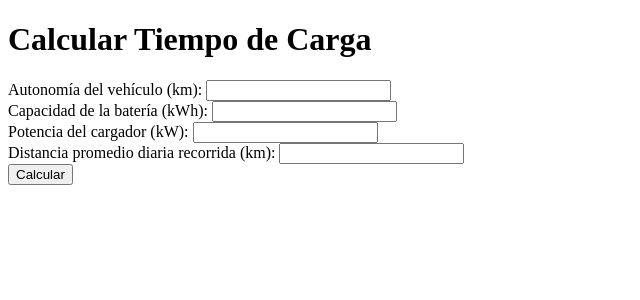
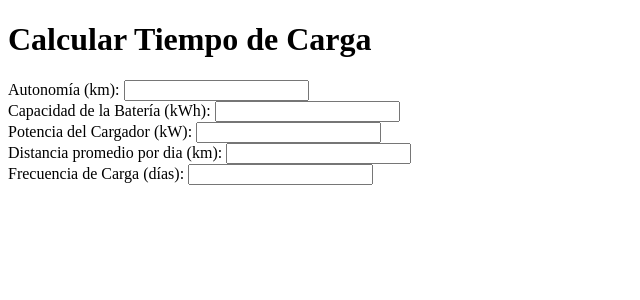
Before and after one commit to dsaldana93/electrical_sizing, a Flask app: page /calcular-carga in a window 1280 px wide. Shown: the top 300 px of the page, without its empty margins (0-640 px from the left). Run offline with Flask 3, Linux system fonts and the light colour scheme.

Commit message:
Modificacion en cálculos y calcular_carga.html

```diff
--- a/app.py
+++ b/app.py
@@ -1,6 +1,10 @@
-from flask import Flask, render_template, request, jsonify
+from flask import Flask, render_template, request, jsonify, redirect
 import math
 from datetime import datetime, timedelta
+from decimal import Decimal, getcontext
+
+# Configurar la precisión global para los cálculos con Decimal
+getcontext().prec = 28  # Aumentar la precisión global para evitar errores
 
 app = Flask(__name__)
 
@@ -119,7 +123,7 @@ def solar_calculation():
 @app.route('/editar-tarifas', methods=['GET', 'POST'])
 def editar_tarifas():
     import json
-    tarifas_path = '/Users/dds/Documents/Dany25/Herramientas/electrical_sizing/tarifas.json'
+    tarifas_path = 'tarifas.json'
 
     if request.method == 'POST':
         nuevas_tarifas = request.form.to_dict()
@@ -143,48 +147,88 @@ def editar_tarifas():
 @app.route('/calcular-carga', methods=['GET', 'POST'])
 def calcular_carga():
     if request.method == 'POST':
-        # Obtener datos del formulario
-        autonomia_km = float(request.form['autonomia_km'])
-        capacidad_bateria_kwh = float(request.form['capacidad_bateria_kwh'])
-        potencia_cargador_kw = float(request.form['potencia_cargador_kw'])
-        distancia_recorrida_km = float(request.form['distancia_recorrida_km'])
+        try:
+            # Convertir los valores del formulario a Decimal
+            autonomia_km = Decimal(request.form.get('autonomia_km', '0'))
+            capacidad_bateria_kwh = Decimal(request.form.get('capacidad_bateria_kwh', '0'))
+            potencia_cargador_kw = Decimal(request.form.get('potencia_cargador_kw', '0'))
+            distancia_recorrida_km = Decimal(request.form.get('distancia_recorrida_km', '0'))
+            frecuencia_carga = Decimal(request.form.get('frecuencia_carga', '0'))
 
-        # Calcular el consumo de energía (kWh por km)
-        consumo_por_km = capacidad_bateria_kwh / autonomia_km
+            # Validar que los valores sean mayores a 0
+            if autonomia_km <= 0 or capacidad_bateria_kwh <= 0 or potencia_cargador_kw <= 0 or distancia_recorrida_km <= 0 or frecuencia_carga <= 0:
+                return jsonify({"error": "Todos los valores deben ser mayores a 0"}), 400
 
-        # Calcular la energía necesaria para recargar la distancia recorrida
-        energia_necesaria_kwh = consumo_por_km * distancia_recorrida_km
+            # Calcular el rendimiento del vehículo eléctrico (kWh/km)
+            rendimiento_vehiculo = capacidad_bateria_kwh / autonomia_km
+            rendimiento_vehiculo = rendimiento_vehiculo.quantize(Decimal('0.01'))  # Redondear a 2 decimales
 
-        # Calcular el tiempo de carga en horas
-        tiempo_carga_horas = energia_necesaria_kwh / potencia_cargador_kw
+            # Validar que el rendimiento sea válido
+            if rendimiento_vehiculo <= 0:
+                return jsonify({"error": "El rendimiento del vehículo no puede ser menor o igual a 0"}), 400
 
-        # Convertir el tiempo de carga a minutos
-        tiempo_carga_minutos = tiempo_carga_horas * 60
+            # Calcular el Consumo del vehiculo paso a paso
+            # Paso 1: Calcular la distancia total recorrida
+            distancia_total = frecuencia_carga * distancia_recorrida_km
+            distancia_total = distancia_total.quantize(Decimal('0.01'))  # Redondear a 2 decimales
 
-        # Calcular minutos por kilómetro
-        minutos_por_km = tiempo_carga_minutos / distancia_recorrida_km
+            # Paso 2: Calcular el consumo total del vehículo
+            consumo_vehiculo = rendimiento_vehiculo * distancia_total
+            consumo_vehiculo = consumo_vehiculo.quantize(Decimal('0.01'))  # Redondear a 2 decimales
 
-        # Calcular kilómetros por minuto
-        kilometros_por_minuto = distancia_recorrida_km / tiempo_carga_minutos if tiempo_carga_minutos > 0 else 0
+            # Construir la fórmula con los valores sustituidos
+            formula_consumo_vehiculo = (
+                f"Consumo = {rendimiento_vehiculo:.2f} kWh/km × ({frecuencia_carga:.2f} días × {distancia_recorrida_km:.2f} km) = {consumo_vehiculo} kWh"
+            )
 
-        # Factor conservador
-        factor_conservador = 2  # 1 km / 2 min
-        tiempo_conservador_minutos = distancia_recorrida_km * factor_conservador
+            # Calcular la energía necesaria para recargar la distancia recorrida
+            energia_necesaria_kwh = rendimiento_vehiculo * distancia_recorrida_km
+            energia_necesaria_kwh = energia_necesaria_kwh.quantize(Decimal('0.00001'))  # Redondear a 5 decimales
 
-        # Calcular la energía diaria de transporte
-        energia_diaria_transporte = distancia_recorrida_km * consumo_por_km
+            # Validar que la potencia del cargador no sea cero
+            if potencia_cargador_kw <= 0:
+                return jsonify({"error": "La potencia del cargador debe ser mayor a 0"}), 400
 
-        return render_template(
-            'resultado_carga.html',
-            energia_necesaria_kwh=f"{energia_necesaria_kwh:.2f}",
-            tiempo_carga_horas=f"{tiempo_carga_horas:.2f}",
-            tiempo_carga_minutos=f"{tiempo_carga_minutos:.1f}",
-            minutos_por_km=f"{minutos_por_km:.2f}",
-            kilometros_por_minuto=f"{kilometros_por_minuto:.2f}",
-            tiempo_conservador_minutos=f"{tiempo_conservador_minutos:.1f}",
-            energia_diaria_transporte=f"{energia_diaria_transporte:.2f}",
-            formula_energia_diaria=f"Energía = {distancia_recorrida_km} km/día × {consumo_por_km:.2f} kWh/km"
-        )
+            # Calcular el tiempo de carga en horas
+            tiempo_carga_horas = energia_necesaria_kwh / potencia_cargador_kw
+            tiempo_carga_horas = tiempo_carga_horas.quantize(Decimal('0.01'))  # Redondear a 2 decimales
+            tiempo_carga_minutos = tiempo_carga_horas * Decimal('60')
+            tiempo_carga_minutos = tiempo_carga_minutos.quantize(Decimal('0.01'))  # Redondear a 2 decimales
+
+            # Calcular minutos por kilómetro
+            minutos_por_km = tiempo_carga_minutos / distancia_recorrida_km if distancia_recorrida_km > 0 else Decimal('0')
+            minutos_por_km = minutos_por_km.quantize(Decimal('0.00001'))  # Redondear a 5 decimales
+
+            # Calcular kilómetros por minuto
+            kilometros_por_minuto = distancia_recorrida_km / tiempo_carga_minutos if tiempo_carga_minutos > 0 else Decimal('0')
+            kilometros_por_minuto = kilometros_por_minuto.quantize(Decimal('0.00001'))  # Redondear a 5 decimales
+
+            # Calcular el tiempo conservador en minutos
+            factor_conservador = Decimal('2')  # 1 km / 2 min
+            tiempo_conservador_minutos = distancia_recorrida_km * factor_conservador
+            tiempo_conservador_minutos = tiempo_conservador_minutos.quantize(Decimal('0.01'))  # Redondear a 2 decimales
+
+            # Calcular la energía diaria de transporte
+            energia_diaria_transporte = distancia_recorrida_km * rendimiento_vehiculo
+            energia_diaria_transporte = energia_diaria_transporte.quantize(Decimal('0.00001'))  # Redondear a 5 decimales
+
+            # Devolver los resultados como JSON
+            return jsonify({
+                "rendimiento_vehiculo": f"{rendimiento_vehiculo:.2f} kWh/km",
+                "consumo_vehiculo": f"{consumo_vehiculo} kWh",
+                "formula_consumo_vehiculo": formula_consumo_vehiculo,
+                "energia_necesaria_kwh": f"{energia_necesaria_kwh:.2f} kWh",
+                "tiempo_carga_horas": f"{tiempo_carga_horas:.2f} horas",
+                "tiempo_carga_minutos": f"{tiempo_carga_minutos:.2f} minutos",
+                "minutos_por_km": f"{minutos_por_km:.5f}",
+                "kilometros_por_minuto": f"{kilometros_por_minuto:.2f}",
+                "tiempo_conservador_minutos": f"{tiempo_conservador_minutos:.2f}",
+                "energia_diaria_transporte": f"{energia_diaria_transporte:.2f} kWh",
+                "frecuencia_carga": f"{frecuencia_carga} días"  # Agregar frecuencia_carga
+            })
+        except ValueError:
+            return jsonify({"error": "Por favor, ingrese valores numéricos válidos"}), 400
+
     return render_template('calcular_carga.html')
 
 if __name__ == '__main__':
--- a/templates/calcular_carga.html
+++ b/templates/calcular_carga.html
@@ -4,23 +4,63 @@
     <meta charset="UTF-8">
     <meta name="viewport" content="width=device-width, initial-scale=1.0">
     <title>Calcular Tiempo de Carga</title>
+    <script>
+        async function calcularCarga() {
+            const formData = new FormData(document.getElementById('calcularCargaForm'));
+            const response = await fetch('/calcular-carga', {
+                method: 'POST',
+                body: formData
+            });
+
+            if (response.ok) {
+                const data = await response.json();
+
+                // Mostrar los resultados en la página
+                document.getElementById('resultado').innerHTML = `
+                    <p><strong>Fórmula del Consumo del Vehículo:</strong></p>
+                    <p>${data.formula_consumo_vehiculo}</p>
+                    <p><strong>Consumo del Vehículo:</strong> ${data.consumo_vehiculo} cada ${data.frecuencia_carga}</p>
+                    <p><strong>Rendimiento del Vehículo:</strong> ${data.rendimiento_vehiculo}</p>
+                    <p><strong>Energía Diaria de Transporte:</strong> ${data.energia_diaria_transporte}</p>
+                    <p><strong>Energía Necesaria:</strong> ${data.energia_necesaria_kwh}</p>
+                    <p><strong>Tiempo de Carga:</strong> ${data.tiempo_carga_horas}(${data.tiempo_carga_minutos})</p>
+                    <p><strong>Minutos por Kilómetro:</strong> ${data.minutos_por_km}</p>
+                    <p><strong>Kilómetros por Minuto:</strong> ${data.kilometros_por_minuto}</p>
+                    <p><strong>Tiempo Conservador:</strong> ${data.tiempo_conservador_minutos} minutos</p>
+                `;
+            } else {
+                document.getElementById('resultado').innerHTML = `<p>Error al calcular los resultados.</p>`;
+            }
+        }
+
+        // Agregar eventos de cambio a los campos del formulario
+        document.addEventListener('DOMContentLoaded', () => {
+            const form = document.getElementById('calcularCargaForm');
+            form.addEventListener('input', calcularCarga); // Llamar a calcularCarga en cada cambio
+        });
+    </script>
 </head>
 <body>
     <h1>Calcular Tiempo de Carga</h1>
-    <form method="POST" action="/calcular-carga">
-        <label for="autonomia_km">Autonomía del vehículo (km):</label>
-        <input type="number" id="autonomia_km" name="autonomia_km" step="0.01" required>
-        <br>
-        <label for="capacidad_bateria_kwh">Capacidad de la batería (kWh):</label>
-        <input type="number" id="capacidad_bateria_kwh" name="capacidad_bateria_kwh" step="0.01" required>
-        <br>
-        <label for="potencia_cargador_kw">Potencia del cargador (kW):</label>
-        <input type="number" id="potencia_cargador_kw" name="potencia_cargador_kw" step="0.01" required>
-        <br>
-        <label for="distancia_recorrida_km">Distancia promedio diaria recorrida (km):</label>
-        <input type="number" id="distancia_recorrida_km" name="distancia_recorrida_km" step="0.01" required>
-        <br>
-        <button type="submit">Calcular</button>
+    <form id="calcularCargaForm">
+        <label for="autonomia_km">Autonomía (km):</label>
+        <input type="number" id="autonomia_km" name="autonomia_km" step="0.01" required><br>
+
+        <label for="capacidad_bateria_kwh">Capacidad de la Batería (kWh):</label>
+        <input type="number" id="capacidad_bateria_kwh" name="capacidad_bateria_kwh" step="0.01" required><br>
+
+        <label for="potencia_cargador_kw">Potencia del Cargador (kW):</label>
+        <input type="number" id="potencia_cargador_kw" name="potencia_cargador_kw" step="0.01" required><br>
+
+        <label for="distancia_recorrida_km">Distancia promedio por dia (km):</label>
+        <input type="number" id="distancia_recorrida_km" name="distancia_recorrida_km" step="0.01" required><br>
+
+        <label for="frecuencia_carga">Frecuencia de Carga (días):</label>
+        <input type="number" id="frecuencia_carga" name="frecuencia_carga" step="0.01" required><br>
     </form>
+
+    <div id="resultado">
+        <!-- Aquí se mostrarán los resultados -->
+    </div>
 </body>
 </html>
```
